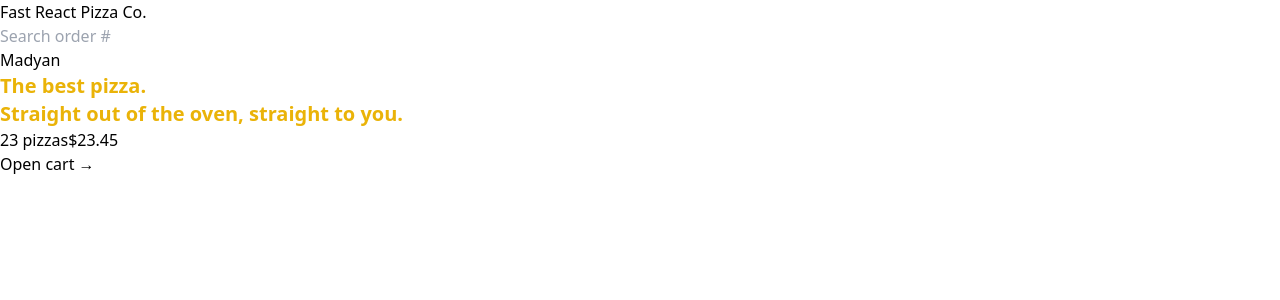
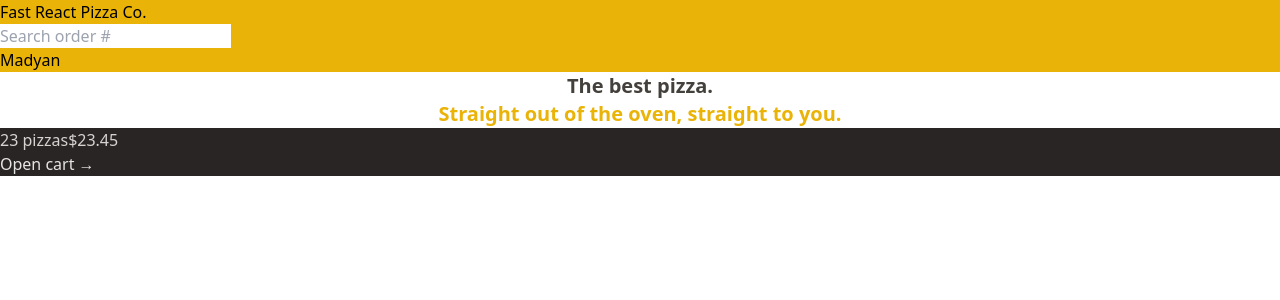
Before and after one commit to madyanes/fast-react-pizza, a React (Vite) app: page / in a window 1280 px wide. Shown: the top 300 px of the page. Built offline with nearby package versions, Linux system fonts and the light colour scheme.

Commit message:
Working with color
Also configure Prettier to match the existing code format

```diff
--- a/src/features/cart/CartOverview.jsx
+++ b/src/features/cart/CartOverview.jsx
@@ -2,8 +2,8 @@ import { Link } from 'react-router-dom'
 
 function CartOverview() {
   return (
-    <div>
-      <p>
+    <div className='bg-stone-800 text-stone-200'>
+      <p className='text-stone-300'>
         <span>23 pizzas</span>
         <span>$23.45</span>
       </p>
--- a/src/ui/Header.jsx
+++ b/src/ui/Header.jsx
@@ -3,7 +3,7 @@ import SearchOrder from '../features/order/SearchOrder'
 
 function Header() {
   return (
-    <header>
+    <header className='bg-yellow-500'>
       <Link to='/'>Fast React Pizza Co.</Link>
 
       <SearchOrder />
--- a/src/ui/Home.jsx
+++ b/src/ui/Home.jsx
@@ -1,13 +1,15 @@
 function Home() {
   return (
     <div>
-      <h1 className='text-xl font-semibold text-yellow-500'>
+      <h1 className='txtyel5 text-center text-xl font-semibold text-stone-700'>
         The best pizza.
         <br />
-        Straight out of the oven, straight to you.
+        <span className='text-yellow-500'>
+          Straight out of the oven, straight to you.
+        </span>
       </h1>
     </div>
-  );
+  )
 }
 
-export default Home;
+export default Home
```
Also changed, not shown: 1 other file (tests, documents, lock files or other folders).
